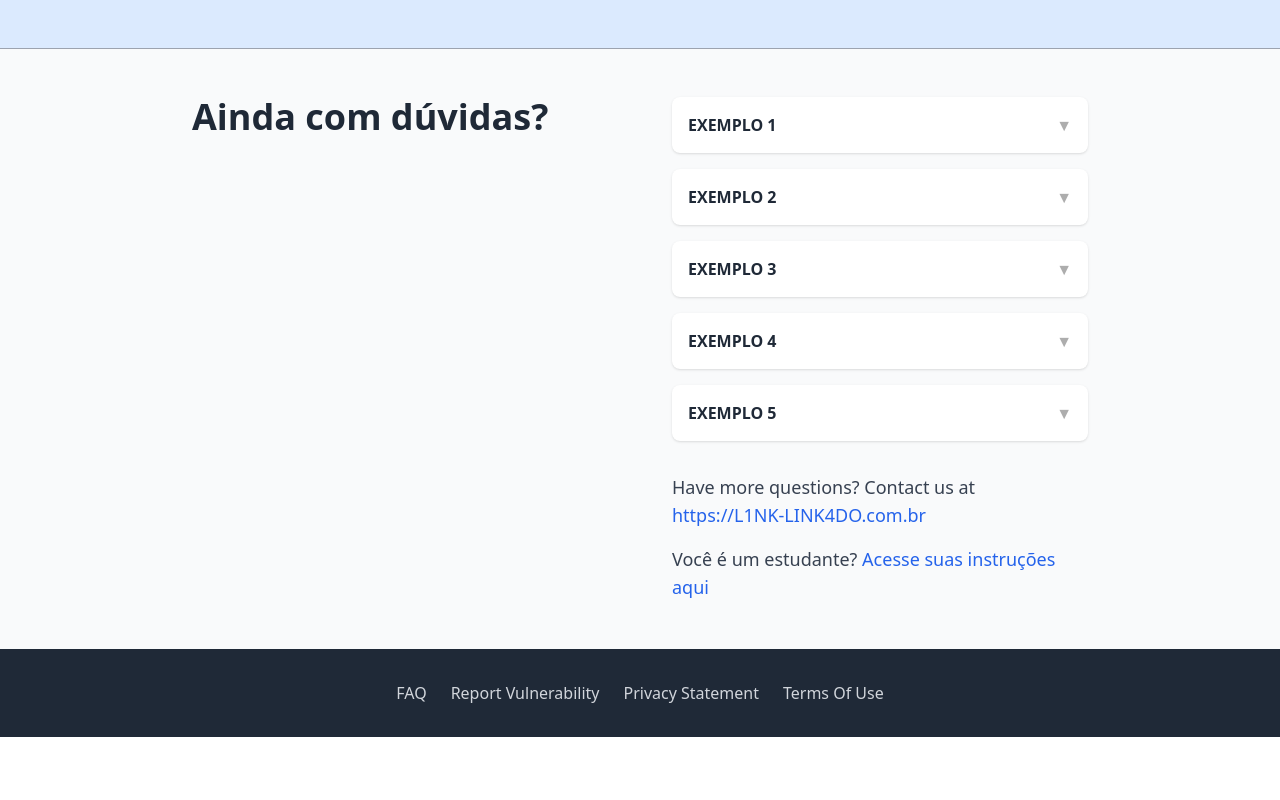
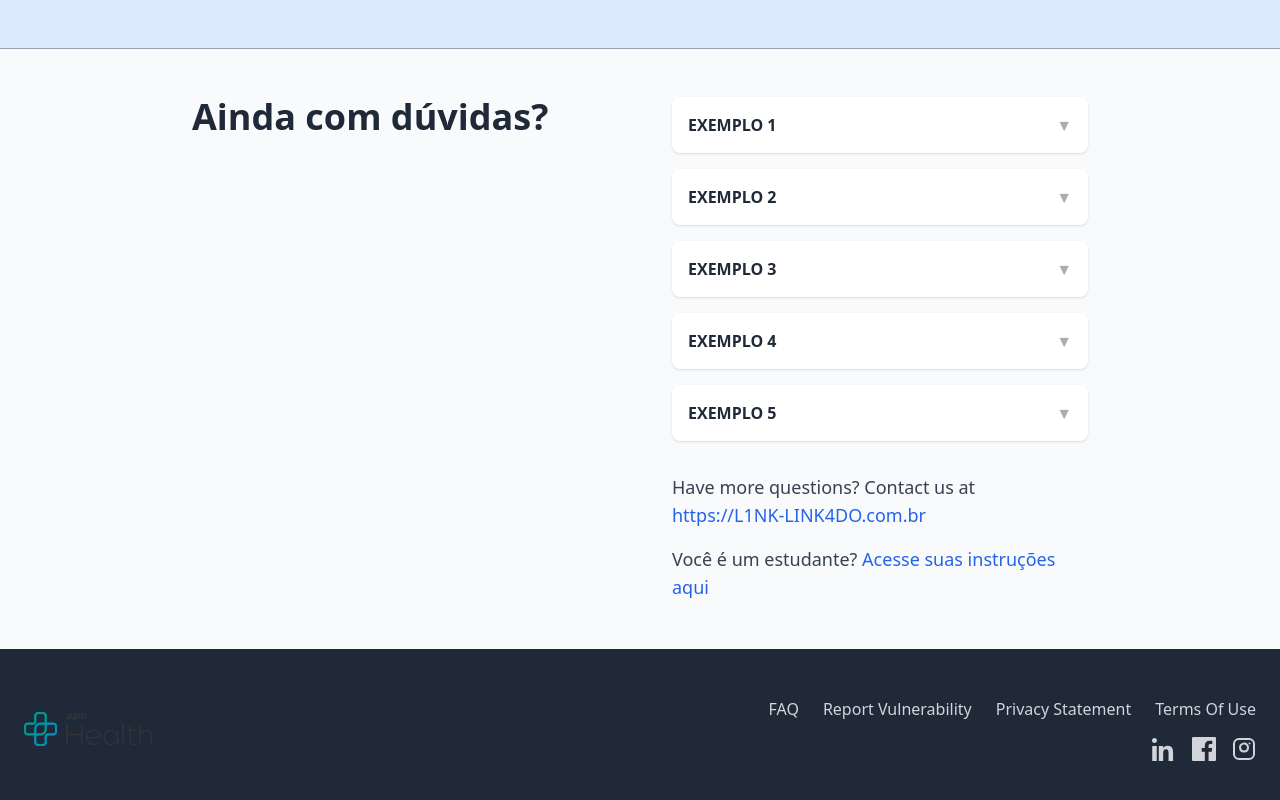
Before and after one commit to weszxl/projeto_desenv-01, a React (Vite) app in the folder frontend/: page / in a window 1280 px wide. Shown: the part 1474-2274 px from the top of the page. Before the commit the page ends 2211 px from the top, so only its background shows below. Built offline with nearby package versions, Linux system fonts and the light colour scheme; no server answers.

Commit message:
Ajustes no header/footer e adição do logo

```diff
--- a/frontend/src/components/common/footer.jsx
+++ b/frontend/src/components/common/footer.jsx
@@ -1,26 +1,89 @@
-import React from 'react';
+import React from "react";
 
 const Footer = () => {
   const links = [
     { label: "FAQ", href: "#" },
     { label: "Report Vulnerability", href: "#" },
     { label: "Privacy Statement", href: "#" },
-    { label: "Terms Of Use", href: "#" }
+    { label: "Terms Of Use", href: "#" },
   ];
 
   return (
-    <footer className="bg-gray-800 text-white py-8 px-6">
-      <div className="max-w-4xl mx-auto">
-        <div className="flex flex-wrap justify-center gap-6">
-          {links.map((link, index) => (
+    <footer className="bg-gray-800 text-white py-4 px-6">
+      <div className="flex items-center">
+        <div className="mr-auto">
+          <img
+            src="/logoteste.png"
+            alt="Logo"
+            className="w-32 h-32 object-contain"
+          />
+        </div>
+
+        <div className="flex flex-col items-end space-y-4">
+          <div className="flex space-x-6">
+            {links.map((link, index) => (
+              <a
+                key={index}
+                href={link.href}
+                className="text-gray-300 hover:text-white transition"
+              >
+                {link.label}
+              </a>
+            ))}
+          </div>
+
+          <div className="flex space-x-4">
             <a
-              key={index}
-              href={link.href}
+              href="#"
+              aria-label="LinkedIn"
               className="text-gray-300 hover:text-white transition"
             >
-              {link.label}
+              <svg
+                className="w-6 h-6"
+                fill="currentColor"
+                viewBox="0 0 24 24"
+                aria-hidden="true"
+              >
+                <path d="M4.98 3.5C4.98 4.88 3.88 6 2.5 6S0 4.88 0 3.5 1.12 1 2.5 1 4.98 2.12 4.98 3.5zM.23 8.98h4.53V24H.23V8.98zm6.55 0h4.35v2.16h.06c.61-1.15 2.12-2.36 4.36-2.36 4.67 0 5.53 3.07 5.53 7.06V24h-4.53v-7.58c0-1.8-.03-4.11-2.5-4.11-2.5 0-2.88 1.95-2.88 3.96V24H6.78V8.98z" />
+              </svg>
             </a>
-          ))}
+
+            <a
+              href="#"
+              aria-label="Facebook"
+              className="text-gray-300 hover:text-white transition"
+            >
+              <svg
+                className="w-6 h-6"
+                fill="currentColor"
+                viewBox="0 0 24 24"
+                aria-hidden="true"
+              >
+                <path d="M22.675 0H1.325C.593 0 0 .593 0 1.326v21.348C0 23.407.593 24 1.325 24h11.495v-9.294H9.691v-3.622h3.129V8.413c0-3.1 1.894-4.788 4.659-4.788 1.325 0 2.466.099 2.797.143v3.24l-1.918.001c-1.504 0-1.796.716-1.796 1.765v2.313h3.587l-.467 3.622h-3.12V24h6.116c.73 0 1.324-.593 1.324-1.326V1.326C24 .593 23.407 0 22.675 0z" />
+              </svg>
+            </a>
+
+            <a
+              href="#"
+              aria-label="Instagram"
+              className="text-gray-300 hover:text-white transition"
+            >
+              <svg
+                className="w-6 h-6"
+                fill="none"
+                stroke="currentColor"
+                strokeWidth="2"
+                strokeLinecap="round"
+                strokeLinejoin="round"
+                viewBox="0 0 24 24"
+                aria-hidden="true"
+              >
+                <rect x="2" y="2" width="20" height="20" rx="5" ry="5" />
+                <path d="M16 11.37a4 4 0 11-4.73-4.73 4 4 0 014.73 4.73z" />
+                <line x1="17.5" y1="6.5" x2="17.5" y2="6.5" />
+              </svg>
+            </a>
+          </div>
         </div>
       </div>
     </footer>
--- a/frontend/src/components/common/header.jsx
+++ b/frontend/src/components/common/header.jsx
@@ -28,21 +28,34 @@ const Header = () => {
 
   return (
     <header className="bg-gradient-to-br from-[#7AFFF4] to-[#72FFDF] shadow-md py-4 px-6 flex justify-between items-center border-b border-gray-400">
-      <Link to="/" className="text-xl font-bold text-gray-800">LOGO</Link>
+      <Link to="/">
+        <img src="/logoteste.png" alt="Logo" className="h-10" />
+      </Link>
 
       <nav className="flex space-x-4">
         {isLoggedIn && user ? (
           <div className="relative">
             <button
               onClick={() => setIsDropdownOpen(!isDropdownOpen)}
-              className="flex items-center space-x-2 focus:outline-none"
+              className="flex items-center space-x-2 focus:outline-none bg-transparent"
             >
-              <div className="w-8 h-8 rounded-full bg-gray-300 flex items-center justify-center">
-                <span className="text-gray-700 font-semibold">
-                  {user.name.charAt(0).toUpperCase()}
-                </span>
-              </div>
+              <img
+                src={user.image || "https://via.placeholder.com/32"}
+                alt="Avatar do usuário"
+                className="w-8 h-8 rounded-full object-cover"
+              />
               <span className="text-gray-700">{user.name}</span>
+              <svg
+                className={`w-4 h-4 text-gray-600 transition-transform duration-200 ${
+                  isDropdownOpen ? "rotate-180" : ""
+                }`}
+                fill="none"
+                stroke="currentColor"
+                strokeWidth={2}
+                viewBox="0 0 24 24"
+              >
+                <path strokeLinecap="round" strokeLinejoin="round" d="M19 9l-7 7-7-7" />
+              </svg>
             </button>
 
             {isDropdownOpen && (
```
Also changed, not shown: frontend/public/logoteste.png (added).
